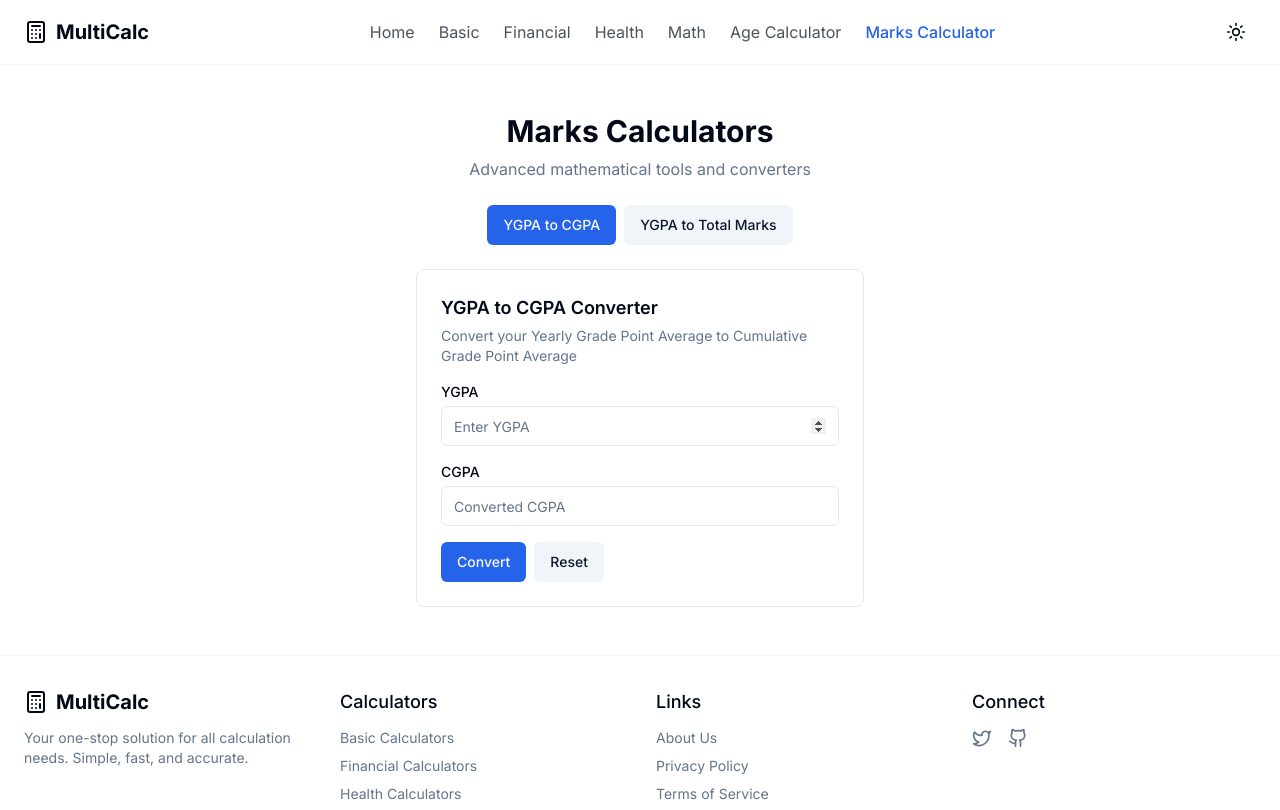
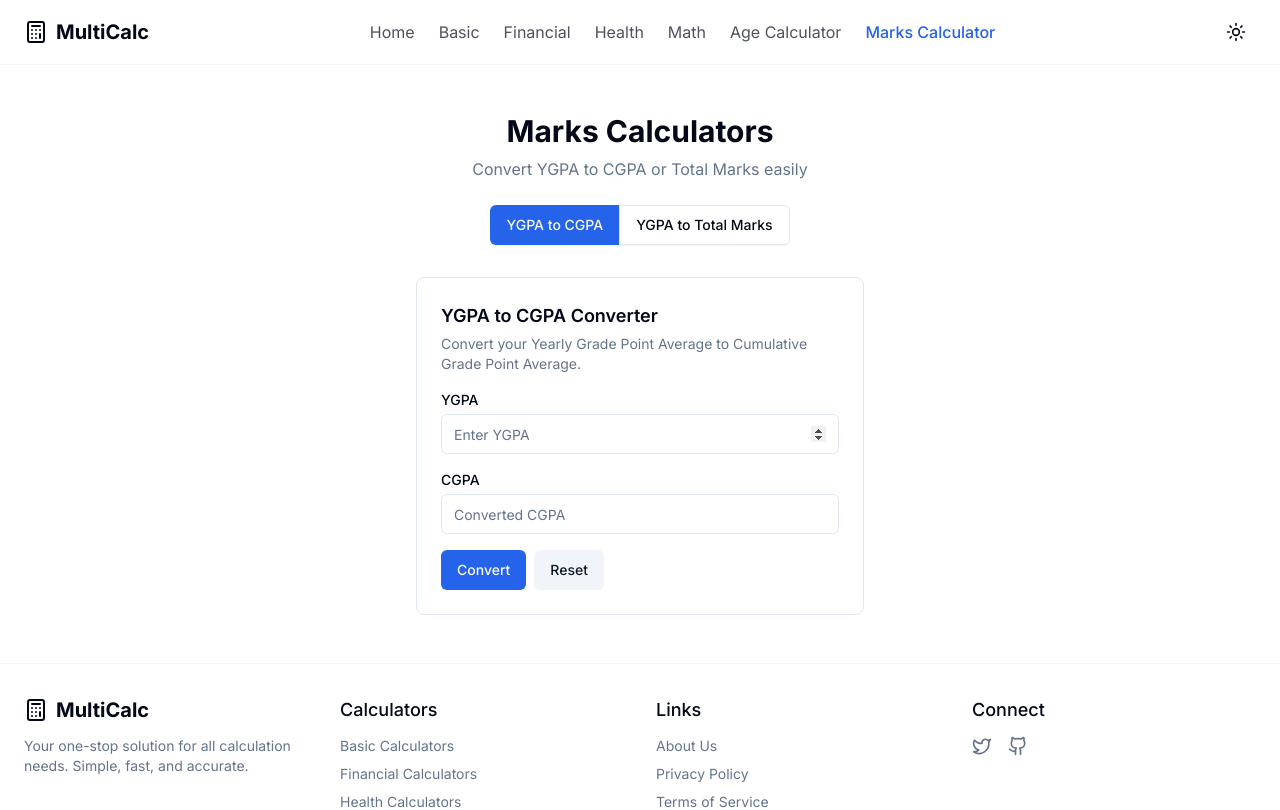
Before and after one commit to codewithdhruba01/MultiCalc, a React (Vite) app: page /marks-calculators in a window 1280 px wide. Shown: the top 810 px of the page. Built offline with nearby package versions, Linux system fonts and the light colour scheme.

Commit message:
update tab navigation

```diff
--- a/src/pages/FinancialCalculators.tsx
+++ b/src/pages/FinancialCalculators.tsx
@@ -24,25 +24,32 @@ export default function FinancialCalculators() {
             Tools for financial planning, loans, and currency conversions
           </p>
 
+          {/* Slider-style Tab Switcher */}
           <div className="flex justify-center mb-8">
             <div className="inline-flex rounded-md shadow-sm">
               <Button
                 variant={activeCalculator === 'loan' ? 'default' : 'outline'}
-                className={`rounded-l-md px-4 py-2 ${activeCalculator === 'loan' ? 'bg-primary text-primary-foreground' : ''}`}
+                className={`rounded-l-md rounded-r-none px-4 py-2 ${
+                  activeCalculator === 'loan' ? 'bg-primary text-primary-foreground' : ''
+                }`}
                 onClick={() => setActiveCalculator('loan')}
               >
-                Loan Calculator
+                Loan
               </Button>
               <Button
                 variant={activeCalculator === 'currency' ? 'default' : 'outline'}
-                className={`px-4 py-2 border-x ${activeCalculator === 'currency' ? 'bg-primary text-primary-foreground' : ''}`}
+                className={`rounded-none border-l-0 border-r-0 px-4 py-2 ${
+                  activeCalculator === 'currency' ? 'bg-primary text-primary-foreground' : ''
+                }`}
                 onClick={() => setActiveCalculator('currency')}
               >
-                Currency Converter
+                Currency
               </Button>
               <Button
                 variant={activeCalculator === 'priceToWeight' ? 'default' : 'outline'}
-                className={`rounded-r-md px-4 py-2 ${activeCalculator === 'priceToWeight' ? 'bg-primary text-primary-foreground' : ''}`}
+                className={`rounded-r-md rounded-l-none px-4 py-2 ${
+                  activeCalculator === 'priceToWeight' ? 'bg-primary text-primary-foreground' : ''
+                }`}
                 onClick={() => setActiveCalculator('priceToWeight')}
               >
                 Price to Weight
@@ -50,6 +57,7 @@ export default function FinancialCalculators() {
             </div>
           </div>
 
+          {/* Render Selected Calculator */}
           <div className="transition-all duration-300">
             {activeCalculator === 'loan' && <LoanCalculator />}
             {activeCalculator === 'currency' && <CurrencyConverter />}
--- a/src/pages/MarksCalculators.tsx
+++ b/src/pages/MarksCalculators.tsx
@@ -59,11 +59,8 @@ export default function YgpaToCgpaPage() {
       return;
     }
 
-    // Step 1: Percentage
     const perc = ygpaVal * 9.5;
-
-    // Step 2: Total Marks
-    const total = (perc * subjVal * 100) / 100;
+    const total = perc * subjVal;
 
     setPercentage(perc.toFixed(2));
     setTotalMarks(total.toFixed(2));
@@ -84,21 +81,29 @@ export default function YgpaToCgpaPage() {
         <div className="max-w-3xl mx-auto text-center" data-aos="fade-up">
           <h1 className="text-3xl font-bold mb-2">Marks Calculators</h1>
           <p className="text-muted-foreground mb-6 max-w-xl mx-auto">
-            Advanced mathematical tools and converters
+            Convert YGPA to CGPA or Total Marks easily
           </p>
-          <div className="inline-flex gap-2">
+          <div className="flex justify-center mb-8">
+            <div className="inline-flex rounded-md shadow-sm">
               <Button
-              variant={activeTab === 'cgpa' ? 'default' : 'secondary'}
+                variant={activeTab === 'cgpa' ? 'default' : 'outline'}
+                className={`rounded-l-md rounded-r-none px-4 py-2 ${
+                  activeTab === 'cgpa' ? 'bg-primary text-primary-foreground' : ''
+                }`}
                 onClick={() => setActiveTab('cgpa')}
               >
                 YGPA to CGPA
               </Button>
               <Button
-              variant={activeTab === 'total' ? 'default' : 'secondary'}
+                variant={activeTab === 'total' ? 'default' : 'outline'}
+                className={`rounded-r-md rounded-l-none px-4 py-2 ${
+                  activeTab === 'total' ? 'bg-primary text-primary-foreground' : ''
+                }`}
                 onClick={() => setActiveTab('total')}
               >
                 YGPA to Total Marks
               </Button>
+            </div>
           </div>
         </div>
 
@@ -109,9 +114,8 @@ export default function YgpaToCgpaPage() {
           >
             <h2 className="text-lg font-semibold mb-1">YGPA to CGPA Converter</h2>
             <p className="text-muted-foreground mb-4 text-sm">
-              Convert your Yearly Grade Point Average to Cumulative Grade Point Average
+              Convert your Yearly Grade Point Average to Cumulative Grade Point Average.
             </p>
-
             <div className="grid grid-cols-1 gap-4 mb-4">
               <div>
                 <label htmlFor="ygpa" className="block text-sm font-medium mb-1">
@@ -143,11 +147,9 @@ export default function YgpaToCgpaPage() {
                 />
               </div>
             </div>
-
             {error && (
               <div className="text-red-600 text-sm mb-3">{error}</div>
             )}
-
             <div className="flex gap-2">
               <Button onClick={handleConvertCgpa}>Convert</Button>
               <Button variant="secondary" onClick={handleResetCgpa}>
@@ -164,9 +166,8 @@ export default function YgpaToCgpaPage() {
           >
             <h2 className="text-lg font-semibold mb-1">YGPA to Total Marks</h2>
             <p className="text-muted-foreground mb-4 text-sm">
-              Convert your YGPA into total marks and percentage
+              Convert your YGPA into total marks and percentage.
             </p>
-
             <div className="grid grid-cols-1 gap-4 mb-4">
               <div>
                 <label htmlFor="ygpa2" className="block text-sm font-medium mb-1">
@@ -225,11 +226,9 @@ export default function YgpaToCgpaPage() {
                 />
               </div>
             </div>
-
             {error && (
               <div className="text-red-600 text-sm mb-3">{error}</div>
             )}
-
             <div className="flex gap-2">
               <Button onClick={handleConvertTotal}>Convert</Button>
               <Button variant="secondary" onClick={handleResetTotal}>
```
Lines whose indentation alone changed are shown as unchanged.
